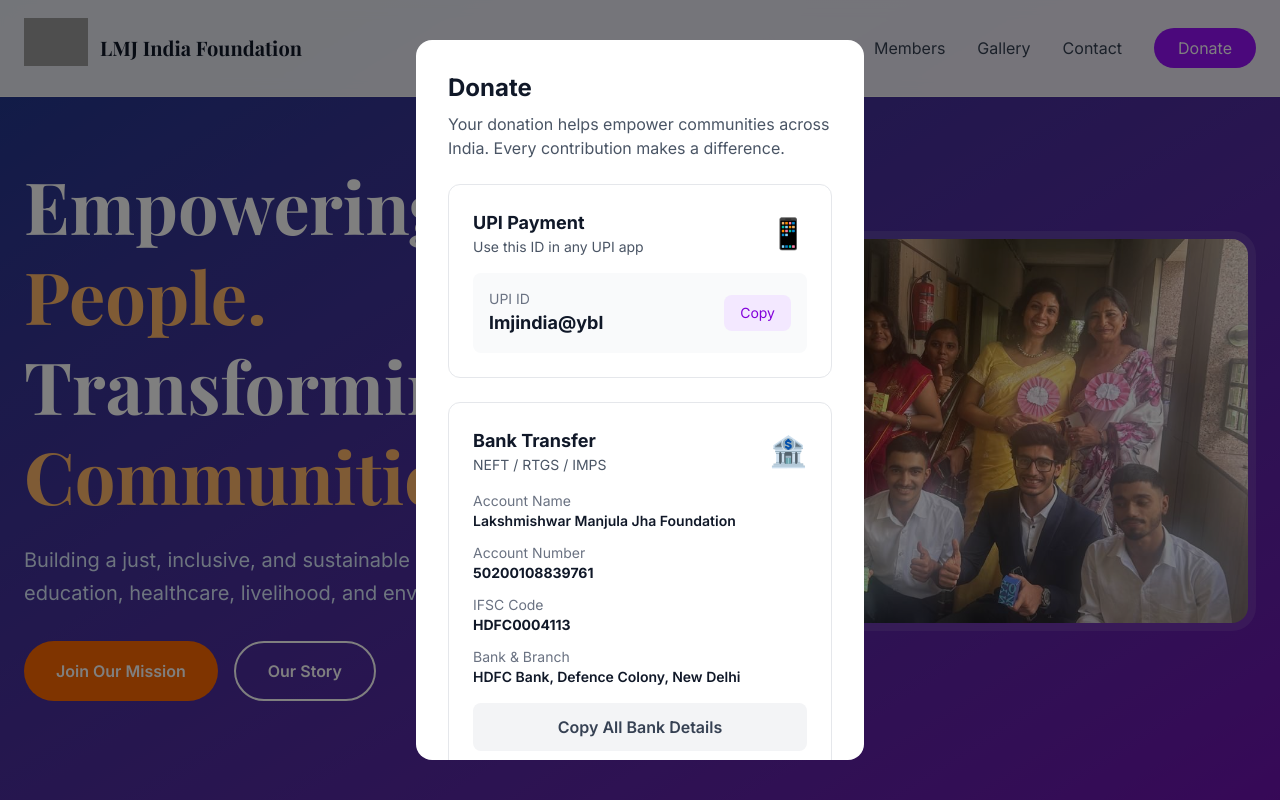
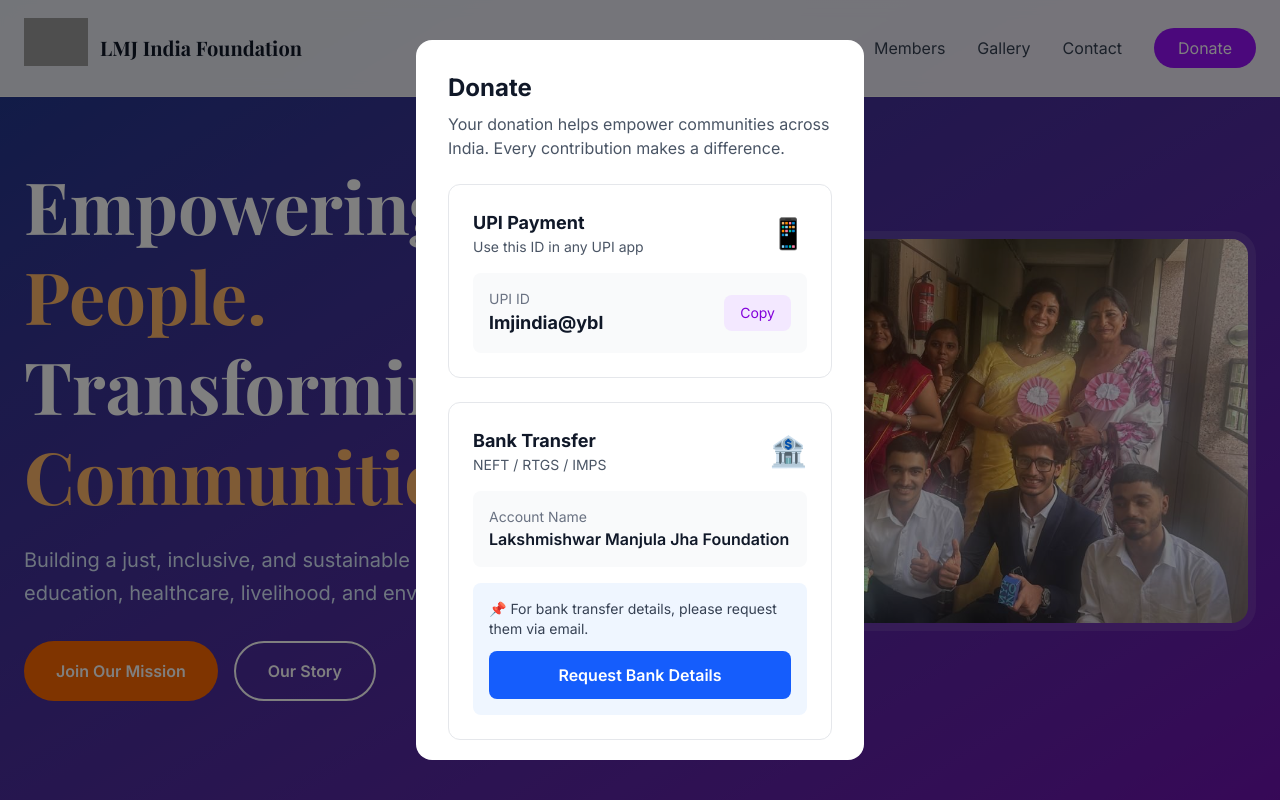
Before and after one commit to LMJFoundation/lmjfoundation, a Next.js app: page / in a window 1280 px wide. Both pictures are taken after a click on the button "Donate". Shown: the top 800 px of the page. Built offline with nearby package versions, Linux system fonts and the light colour scheme; grey boxes are pictures that could not be loaded; a web font is replaced by a local one.

Commit message:
Update page.tsx

```diff
--- a/app/page.tsx
+++ b/app/page.tsx
@@ -871,17 +871,10 @@
                   </div>
                 </div>
                 <div className="flex items-center space-x-4">
-                  <span className="text-2xl">📞</span>
-                  <div>
-                    <p className="font-semibold">Phone</p>
-                    <p>+91-9999106050</p>
-                  </div>
-                </div>
-                <div className="flex items-center space-x-4">
                   <span className="text-2xl">📍</span>
                   <div>
                     <p className="font-semibold">Address</p>
-                    <p>LMJ India Foundation<br />A 120 Defence Colony<br />New Delhi, India 110024</p>
+                    <p>LMJ India Foundation<br />Defence Colony<br />New Delhi, India 110024</p>
                   </div>
                 </div>
               </div>
@@ -1012,7 +1005,7 @@
                   </div>
                 </div>
 
-                {/* Bank Details Section */}
+                                {/* Bank Transfer Section - Clean Version */}
                 <div className="border border-gray-200 rounded-xl p-6">
                   <div className="flex items-center justify-between mb-4">
                     <div>
@@ -1021,34 +1014,27 @@
                     </div>
                     <div className="text-3xl">🏦</div>
                   </div>
-                  <div className="space-y-3 text-sm">
-                    <div>
-                      <p className="text-gray-500">Account Name</p>
+
+                  {/* Account Name - Safe to display */}
+                  <div className="bg-gray-50 rounded-lg p-4 mb-4">
+                    <p className="text-sm text-gray-500">Account Name</p>
                     <p className="font-semibold text-gray-900">Lakshmishwar Manjula Jha Foundation</p>
                   </div>
-                    <div>
-                      <p className="text-gray-500">Account Number</p>
-                      <p className="font-mono font-bold text-gray-900">50200108839761</p>
-                    </div>
-                    <div>
-                      <p className="text-gray-500">IFSC Code</p>
-                      <p className="font-mono font-bold text-gray-900">HDFC0004113</p>
-                    </div>
-                    <div>
-                      <p className="text-gray-500">Bank & Branch</p>
-                      <p className="font-semibold text-gray-900">HDFC Bank, Defence Colony, New Delhi</p>
-                    </div>
-                  </div>
+
+                  {/* Request bank details via email */}
+                  <div className="bg-blue-50 rounded-lg p-4">
+                    <p className="text-sm text-gray-700 mb-3">
+                      📌 For bank transfer details, please request them via email.
+                    </p>
                     <button
                       onClick={() => {
-                      const details = `Account Name: Lakshmishwar Manjula Jha Foundation\nAccount No: 50200108839761\nIFSC: HDFC0004113\nBank: HDFC Bank, Defence Colony, New Delhi`;
-                      navigator.clipboard.writeText(details);
-                      alert('Bank details copied to clipboard!');
+                        window.location.href = 'mailto:vandana.jha@lmjindia.com?subject=Request for Bank Transfer Details';
                       }}
-                    className="w-full mt-4 bg-gray-100 text-gray-700 py-3 rounded-lg font-semibold hover:bg-gray-200 transition"
+                      className="w-full bg-blue-600 text-white py-3 rounded-lg font-semibold hover:bg-blue-700 transition"
                     >
-                    Copy All Bank Details
+                      Request Bank Details
                     </button>
+                  </div>
                 </div>
 
                 {/* Security Message */}
```
Lines whose indentation alone changed are shown as unchanged.
